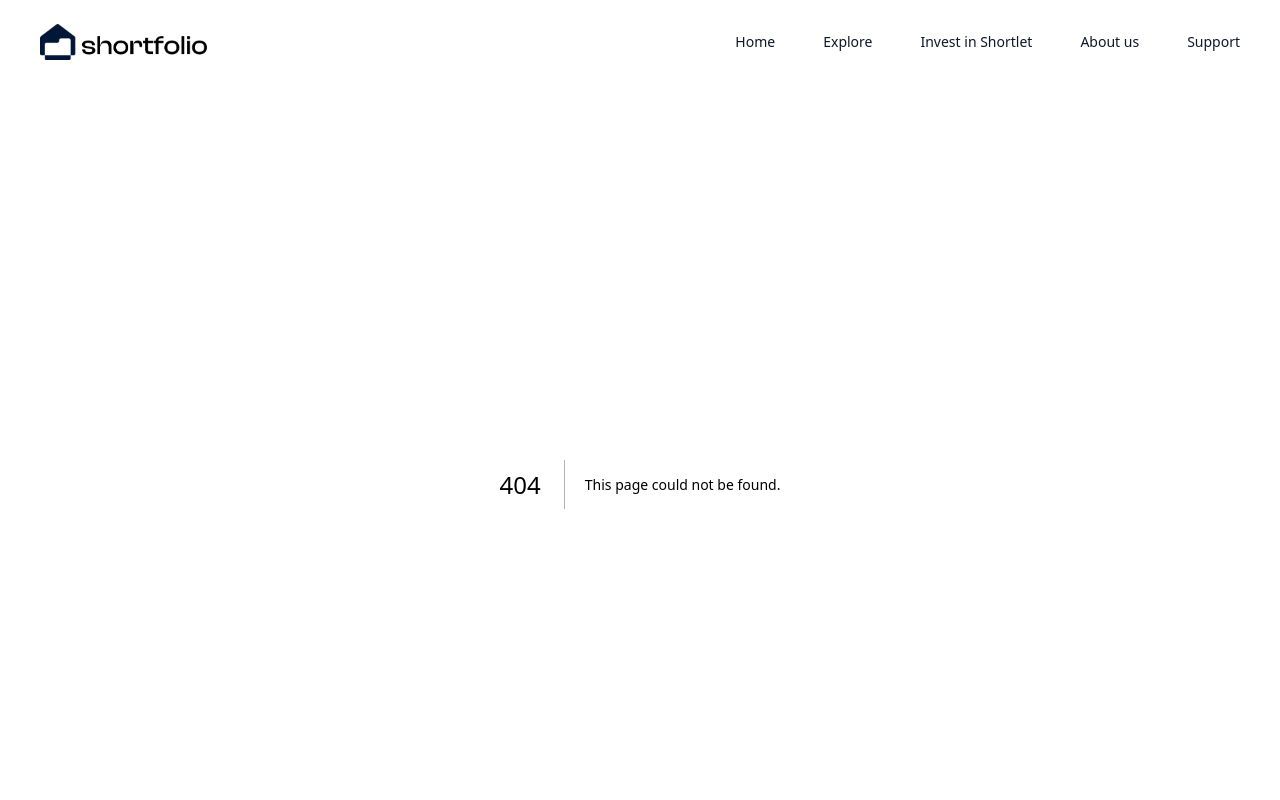
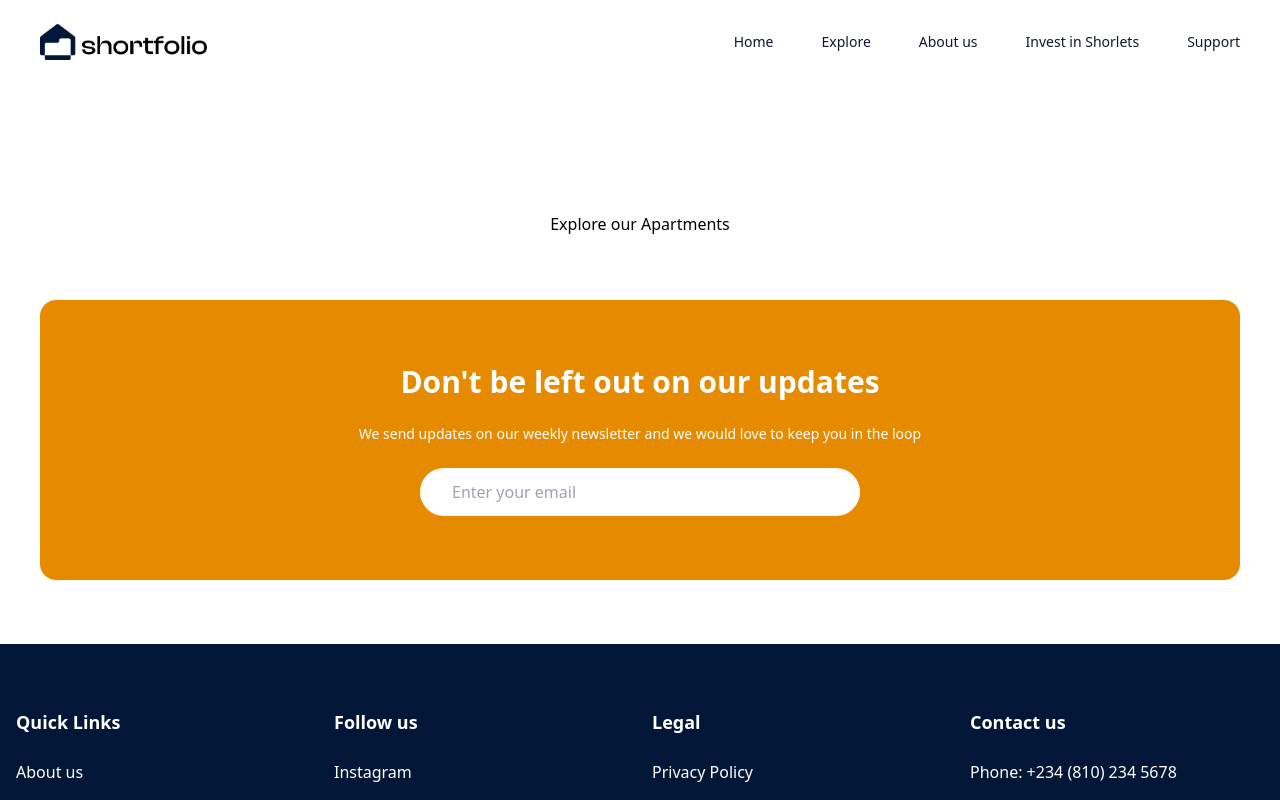
Before and after one commit to Dessimal/shortfoliio, a Next.js app: page /explore in a window 1280 px wide. Before the commit this address had no page. Shown: the top 800 px of the page. Built offline with nearby package versions, Linux system fonts and the light colour scheme.

Commit message:
added pages and routes

```diff
--- /dev/null
+++ b/app/about/page.tsx
@@ -0,0 +1,7 @@
+import React from "react";
+
+const page = () => {
+  return <section className="sectionClasses">About us</section>;
+};
+
+export default page;
--- a/app/components/Navbar.tsx
+++ b/app/components/Navbar.tsx
@@ -14,11 +14,11 @@ const Navbar = () => {
   };
 
   const navLinks = [
-    "Home",
-    "Explore",
-    "Invest in Shortlet",
-    "About us",
-    "Support",
+    { link: "Home", path: "/" },
+    { link: "Explore", path: "/explore" },
+    { link: "About us", path: "about" },
+    { link: "Invest in Shorlets", path: "/invest" },
+    { link: "Support", path: "/support" },
   ];
   return (
     <nav className="flex justify-center items-center px-4 py-6 relative">
@@ -28,11 +28,8 @@ const Navbar = () => {
         </Link>
         <div className="hidden sm:flex sm:flex-col">
           <ul className="hidden lg:flex lg:flex lg:flex-row items-center justify-between gap-12">
-            {navLinks.map((link) => (
-              <Link
-                key={link}
-                href={`/${link}`}
-                className="text-sm text-slate-900">
+            {navLinks.map(({ link, path }) => (
+              <Link key={link} href={path} className="text-sm text-slate-900">
                 {link}
               </Link>
             ))}
@@ -57,10 +54,11 @@ const Navbar = () => {
             </button>
           </div>
           <ul className="flex flex-col gap-6 items-center -justify-start">
-            {navLinks.map((link) => (
+            {navLinks.map(({ link, path }) => (
               <Link
                 key={link}
-                href={`/${link}`}
+                onClick={handleMenuClick}
+                href={path}
                 className="text-sm text-slate-900">
                 {link}
               </Link>
--- /dev/null
+++ b/app/explore/page.tsx
@@ -0,0 +1,7 @@
+import React from "react";
+
+const page = () => {
+  return <section className="sectionClasses">Explore our Apartments</section>;
+};
+
+export default page;
--- /dev/null
+++ b/app/invest/page.tsx
@@ -0,0 +1,7 @@
+import React from "react";
+
+const page = () => {
+  return <section className="sectionClasses">Invest with us</section>;
+};
+
+export default page;
--- /dev/null
+++ b/app/support/page.tsx
@@ -0,0 +1,7 @@
+import React from "react";
+
+const page = () => {
+  return <section className="sectionClasses">Support</section>;
+};
+
+export default page;
```
Also changed, not shown: app/pages/homepage/pages.tsx (deleted).
